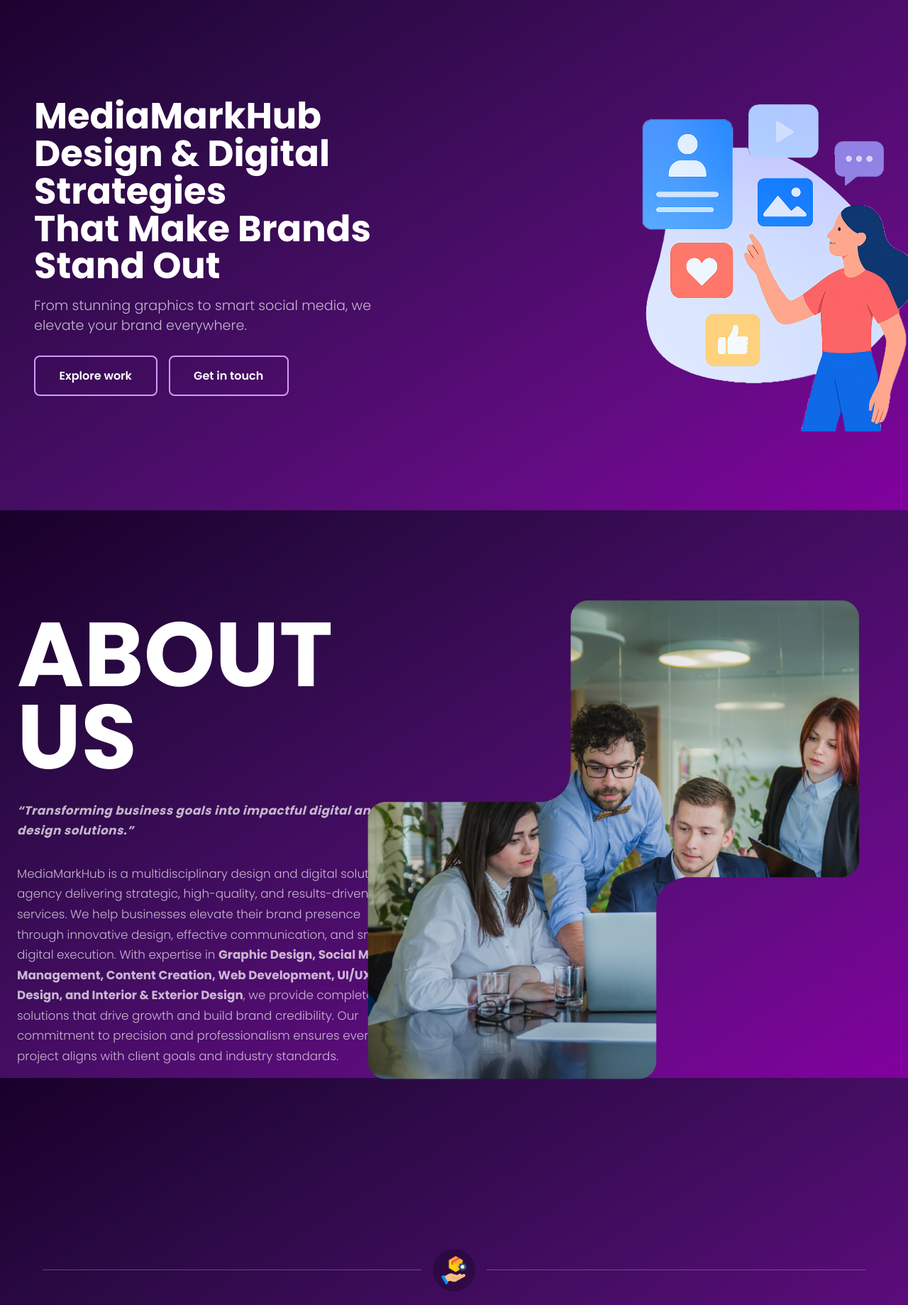
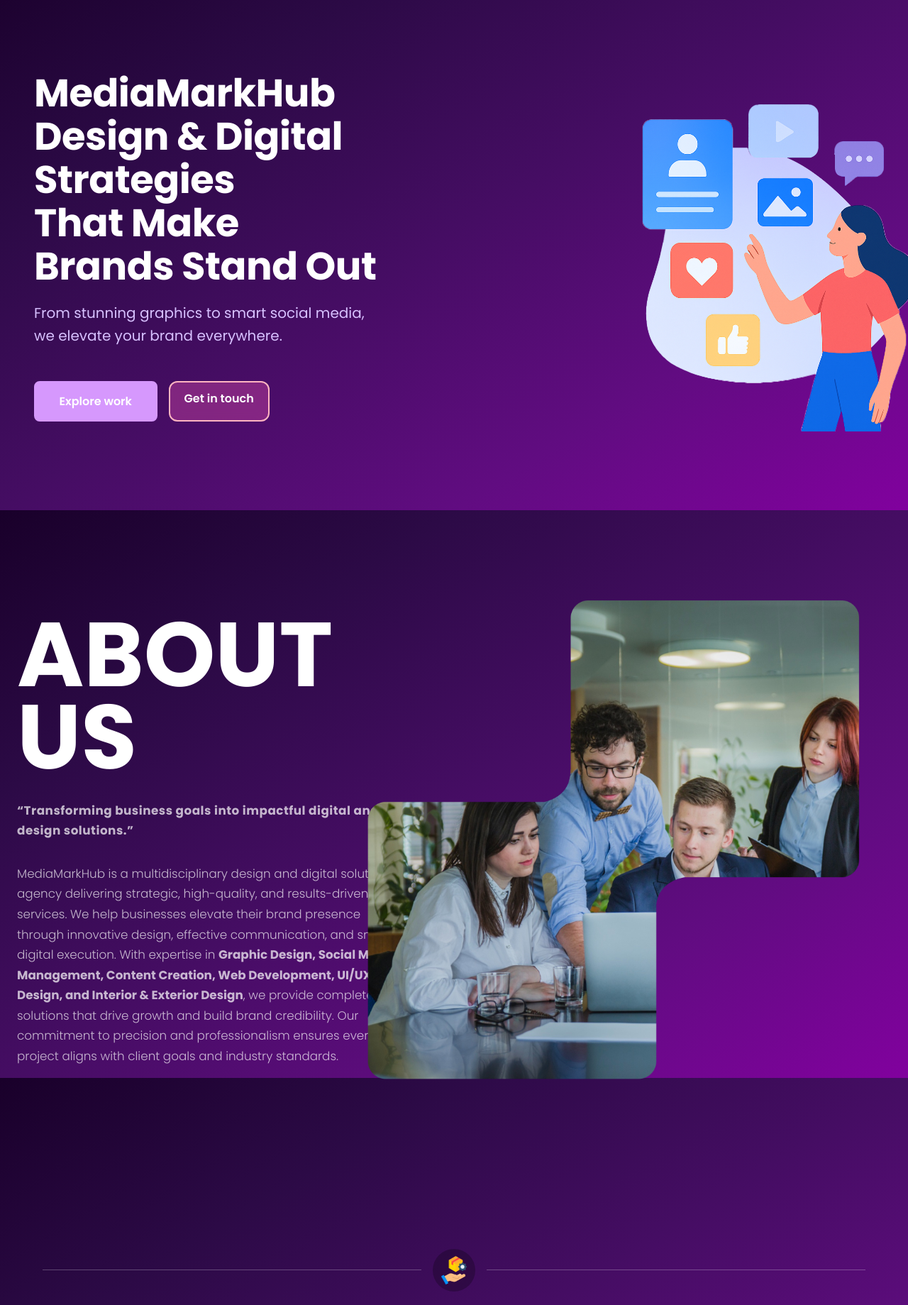
Before and after one commit to pavankalyan75699/MediaMarkHubWebsiteDesign, a Django app: template main/templates/media.html in a window 1280 px wide. Shown: the part 81-1920 px from the top of the page at 71% size. Run offline with Django 5.2, Linux system fonts and the light colour scheme; the template is opened without the code that fills it, so the values that code supplies are empty.

Commit message:
adding home section changes ,service section changes and mission and vision section changes

```diff
--- a/main/static/css/media.css
+++ b/main/static/css/media.css
@@ -140,21 +140,23 @@ body{
   max-width: 50%;
   text-align: left;
 }
-
 .hero-title {
-  font-size: clamp(2.1rem, 4vw, 3.8rem);
-  font-weight: 700;
-  margin-bottom: 1rem;
-  line-height: 1.03;
+  font-size: 3.4rem;
+  font-weight: 800;
+  line-height: 1.12;
+  margin-bottom: 1.2rem;
+  color: #ffffff;
+  letter-spacing: -0.5px;
 }
 
 .hero-subtitle {
-  font-size: 1.2rem;
-  font-weight: 300;
-  margin-bottom: 1.8rem;
-  line-height: 1.45;
-  color: var(--text-muted);
+  font-size: 1.25rem;
+  line-height: 1.6;
+  max-width: 480px;
+  color: #d7c1ff; /* soft lavender like screenshot */
+  margin-bottom: 2rem;
 }
+
 
 /* Buttons */
 .hero-buttons {
@@ -177,26 +179,33 @@ body{
   text-decoration: none;
 }
 .btn-primary {
-  background:transparent;
+  background: #d698fd;
   color: #fff;
   border: 2px solid #d698fd;
 }
 
 .btn-primary:hover {
-  background: #d698fd;
+  background:transparent;
   color: #fff;
 }
 
 .btn-secondary {
-  background: transparent;
+  background: rgba(211, 74, 168, 0.419); /* baby pink tint */
   color: #fff;
- border: 2px solid #d698fd;
+  border: 2px solid #ffb6c1; /* baby pink border */
+  backdrop-filter: blur(10px); /* frosted glass effect */
+  -webkit-backdrop-filter: blur(10px); /* Safari support */
+  padding: 10px 20px;
+  border-radius: 12px;
+  transition: 0.3s ease;
 }
 
+/* Hover effect */
 .btn-secondary:hover {
-  background: #d698fd;
-  color: #fff;
+  background: transparent;
+  border-color: #ffc4d0;
 }
+
 
 /* Right Side — Clean, Box-free Image */
 .hero-image {
@@ -299,12 +308,11 @@ body{
   display: block;
 }
 .about-tagline {
-    font-size: 2.2rem;        /* Bigger */
-    font-weight: 700;         /* Bold */
+    font-size: 2.9rem;        /* Bigger */
+    font-weight: 7000;         /* Bold */
     color: #ffffff;           /* Pure white */
     margin-bottom: 2rem;
     line-height: 1.4;
-    font-style: italic;       /* Elegant highlight */
     letter-spacing: 0.5px;
 }
 
@@ -324,102 +332,135 @@ body{
 
 
 /* ---------- Services ---------- */
-.services{
-  padding:4rem 1.25rem;
-  max-width:1200px;
-  margin:2rem auto;
-  text-align:center;
+.services {
+  padding: 4rem 1.25rem;
+  max-width: 1200px;
+  margin: 2rem auto;
+  text-align: center;
 }
-.divider{
-  display:flex;
-  align-items:center;
-  gap:1rem;
-  margin-bottom:1.5rem;
+.services h3.section-heading {
+  font-size: 2.3rem;
+  font-weight: 700;
+  text-transform: uppercase;
+  letter-spacing: 1px;
+  color: #ffffff;
+  opacity: 0.8;
+  margin-bottom: 0.3rem;
 }
-.divider hr{
-  flex:1;
-  border:none;
-  border-top:1px solid rgba(255,255,255,0.25);
-}
-.divider-icon{
-  width:60px;
-  height:60px;
-  border-radius:50%;
-  background:rgba(0,0,0,0.25);
-  display:flex;
-  align-items:center;
-  justify-content:center;
-}
-.divider-icon img{
-  width:40px;
-  height:40px;
-  object-fit:contain;
-}
-.services-container{
-  display:grid;
-  grid-template-columns:repeat(3, minmax(220px, 1fr));
-  gap:1.75rem;
-  margin-top:2.5rem;
-}
-.card.service-card{
-  padding:1.8rem 1.4rem;
-  border-radius:20px;
-  background:var(--card-bg);
-  border:1px solid var(--card-border);
-  box-shadow:0 10px 25px rgba(0,0,0,0.35);
-  text-align:left;
-}
-.service-icon{
-  width:56px;
-  height:56px;
-  margin-bottom:0.9rem;
-  display:flex;
-  align-items:center;
-  justify-content:center;
-}
-.service-icon img{
-  width:32px;
-  height:32px;
-  object-fit:contain;
-}
-.service-card h4{
-  font-size:1.05rem;
-  margin:0 0 0.35rem;
-  font-weight:700;
-}
-.service-card p{
-  font-size:0.92rem;
-  color:var(--text-muted);
-  margin:0;
-}
-/* ======================= SERVICE CARD ANIMATION ======================= */
-
-.card.service-card {
-    transition: transform 0.9s ease, box-shadow 0.9s ease;
-    transform-origin: center;
+.services p.section-subheading {
+  font-size: 1.05rem;
+  color: #d4c6ff;
+  opacity: 0.85;
+  margin-bottom: 2.3rem;
 }
 
-.card.service-card:hover {
-    transform: scale(1.07); /* slow smooth popup */
-    box-shadow: 0 18px 35px rgba(0, 0, 0, 0.45);
-}
-/* ======================= SERVICE CARD GLASSY EFFECT ON HOVER ======================= */
-
-.card.service-card {
-    transition: transform 0.9s ease, box-shadow 0.9s ease, background 0.9s ease, backdrop-filter 0.9s ease;
+.divider {
+  display: flex;
+  align-items: center;
+  gap: 1rem;
+  margin-bottom: 1.5rem;
 }
 
-.card.service-card:hover {
-    transform: scale(1.08);
-    box-shadow: 0 18px 35px rgba(0, 0, 0, 0.45);
-
-    /* Glassy effect */
-    background: rgba(255, 255, 255, 0.15);
-    backdrop-filter: blur(12px);
-    -webkit-backdrop-filter: blur(12px);
-    border: 1px solid rgba(255, 255, 255, 0.25);
+.divider hr {
+  flex: 1;
+  border: none;
+  border-top: 1px solid rgba(255, 255, 255, 0.25);
 }
 
+.divider-icon {
+  width: 60px;
+  height: 60px;
+  border-radius: 50%;
+  background: rgba(0, 0, 0, 0.25);
+  display: flex;
+  align-items: center;
+  justify-content: center;
+}
+
+.divider-icon img {
+  width: 40px;
+  height: 40px;
+  object-fit: contain;
+}
+
+/* Services Cards Grid */
+.services-container {
+  display: grid;
+  grid-template-columns: repeat(3, minmax(220px, 1fr));
+  gap: 1.75rem;
+  margin-top: 2.5rem;
+}
+
+/* Service Card — Default */
+.card.service-card {
+  padding: 1.8rem 1.4rem;
+  border-radius: 20px;
+  background: var(--card-bg);
+  border: 1px solid var(--card-border);
+  box-shadow: 0 10px 25px rgba(0, 0, 0, 0.35);
+  text-align: left;
+  color: #ffffff;
+  transition: all 0.4s ease;
+}
+
+/* Icon */
+.service-icon {
+  width: 56px;
+  height: 56px;
+  margin-bottom: 0.9rem;
+  display: flex;
+  align-items: center;
+  justify-content: center;
+}
+
+.service-icon img {
+  width: 32px;
+  height: 32px;
+  object-fit: contain;
+  transition: all 0.4s ease;
+  filter: brightness(150%) invert(100%); /* default = white icon */
+}
+
+.service-card h4 {
+  font-size: 1.05rem;
+  margin: 0 0 0.35rem;
+  font-weight: 700;
+  transition: all 0.4s ease;
+}
+
+.service-card p {
+  font-size: 0.92rem;
+  color: var(--text-muted);
+  margin: 0;
+  transition: all 0.4s ease;
+}
+
+/* ---------- HOVER EFFECT — WHITE POPUP STYLE ---------- */
+.card.service-card:hover {
+  transform: translateY(-10px) scale(1.06);
+  background: #ffffff !important;
+  border-color: #e6e6e6;
+  box-shadow: 0 18px 35px rgba(0, 0, 0, 0.25);
+  color: #000 !important;
+}
+
+/* Text turns black */
+.card.service-card:hover h4,
+.card.service-card:hover p {
+  color: #000 !important;
+}
+
+/* Icon turns black */
+.card.service-card:hover .service-icon img {
+  filter: brightness(10%) invert(0%); /* black icon */
+}
+
+/* Mobile Responsive */
+@media (max-width: 900px) {
+  .services-container {
+    grid-template-columns: 1fr;
+  }
+}
 
 /* ---------- Mission & Vision ---------- */
 .mission-vision{
@@ -428,6 +469,23 @@ body{
   margin:2rem auto;
   text-align:center;
 }
+.mission-vision .section-heading {
+    font-size: 2.3rem;
+    font-weight: 700;
+    text-transform: uppercase;
+    letter-spacing: 1px;
+    color: #ffffff;
+    opacity: 0.8;
+    margin-bottom: 0.3rem;
+}
+
+.mission-vision .section-subheading {
+    font-size: 1.05rem;
+    color: #d4c6ff;
+    opacity: 0.8;
+    margin-bottom: 2rem;
+}
+
 .mission-vision-container{
   display:grid;
   grid-template-columns:repeat(2, minmax(260px, 1fr));
--- a/main/templates/media.html
+++ b/main/templates/media.html
@@ -52,16 +52,18 @@
       <div class="hero-content">
         <h1 class="hero-title">
           MediaMarkHub<br>
-          Design &amp;
-          Digital Strategies<br>
+          Design & Digital Strategies<br>
           That Make Brands Stand Out
         </h1>
         <p class="hero-subtitle">
           From stunning graphics to smart social media, we elevate your brand everywhere.
         </p>
         <div class="hero-buttons">
-          <button class="btn btn-primary">Explore work</button>
-          <button class="btn btn-secondary">Get in touch</button>
+          <div class="hero-buttons">
+            <a href="#services" class="btn btn-primary">Explore work</a>
+            <a href="#contact" class="btn btn-secondary">Get in touch</a>
+</div>
+
         </div>
       </div>
 
@@ -176,7 +178,7 @@ powerful content that connects with your audience and builds trust.
 
     <!-- MISSION & VISION -->
     <section class="mission-vision">
-      <h3 class="section-heading">Our Mission And Vision</h3>
+      <h3 class="section-heading">OUR MISSION AND VISION</h3>
       <p class="section-subheading">Building brands with Innovation and Impactful</p>
 
       <div class="mission-vision-container">
@@ -208,8 +210,8 @@ By blending technology, creativity, and strategy, we aim to create experiences t
       </div>
     </section>
 <section id="experts" class="experts-section">
-    <h2 class="experts-title">Our Team</h2>
-    <h3 class="experts-subtitle">Meet Our Experts</h3>
+    <h2 class="experts-title">OUR TEAM</h2>
+    <h3 class="experts-subtitle">MEET OUR EXPERTS</h3>
 
     <div class="experts-grid">
 
```
